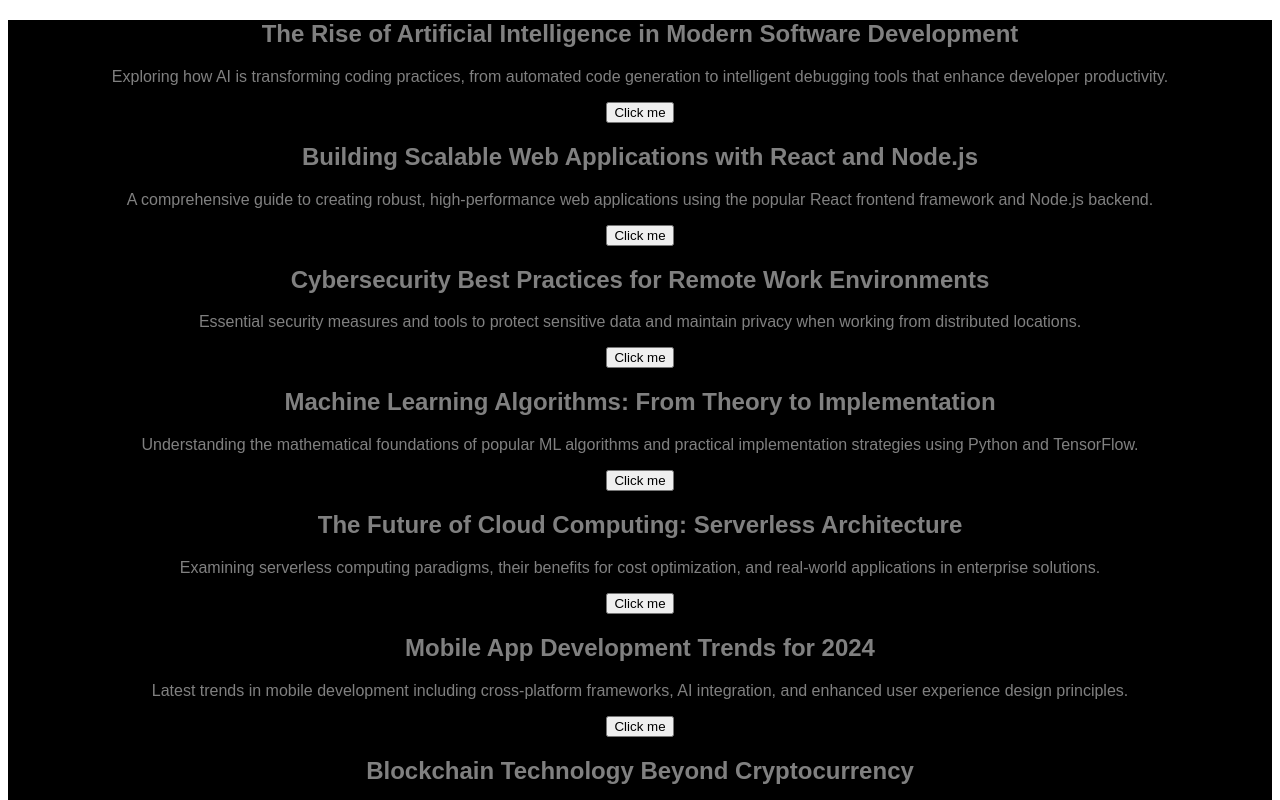
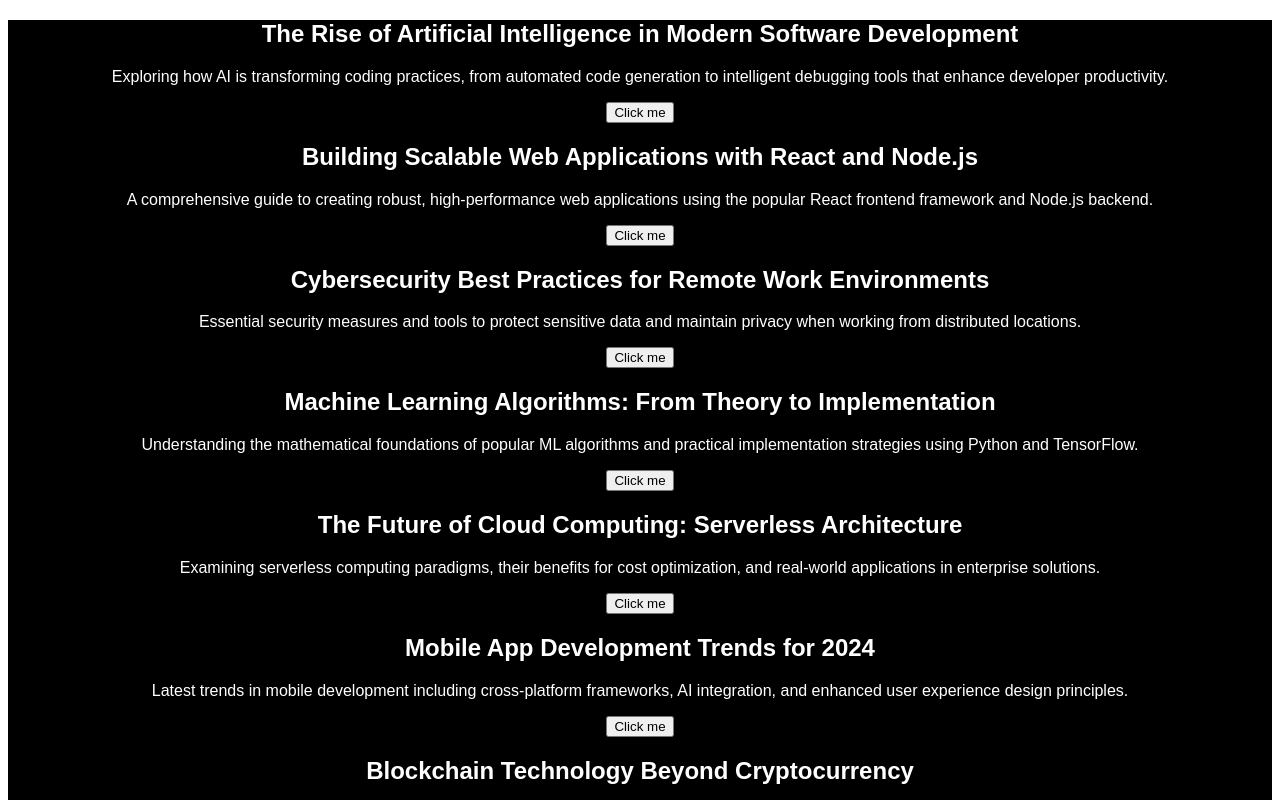
Before and after one commit to rmontero90/amigoscode-react, a React (Vite) app: page / in a window 1280 px wide. Shown: the top 800 px of the page. Built offline with nearby package versions, Linux system fonts and the light colour scheme.

Commit message:
Using CSS modules as JS objects for scoped components styles

```diff
--- /dev/null
+++ b/src/App.css
@@ -0,0 +1,15 @@
+.wrapper {
+    color: black;
+    font-family: sans-serif;
+    text-align: center;
+}
+
+.light-mode {
+    color: black;
+    background-color: white;
+}
+
+.dark-mode {
+    color: white;
+    background-color: black;
+}
--- a/src/App.jsx
+++ b/src/App.jsx
@@ -4,6 +4,8 @@ import Card from "./components/Card";
 import { techPosts } from "./tech-data";
 // import { lazy, Suspense } from "react";
 import { ErrorBoundary } from "react-error-boundary";
+// import './App.css';
+import styles from "./App.module.css";
 
 
 /* ** Suspense Case ***
@@ -55,10 +57,10 @@ const App = () => {
 
 const App = () => {
   const darkMode = true;
-  const styles = darkMode ? {color : 'white', backgroundColor: 'black'} : { color: 'black', backgroundColor: 'white'};
+  const darkModeClass = darkMode ? styles['dark-mode'] : styles['light-mode']
 
   return (
-      <div style={{ ...styles, color: 'gray', fontFamily: 'sans-serif', textAlign: 'center'}}>
+      <div className={` ${styles.wrapper} ${darkModeClass}`}>
       {
       techPosts.map((tech) => (
           <Card key={tech.id} video={tech} />
--- /dev/null
+++ b/src/App.module.css
@@ -0,0 +1,15 @@
+.wrapper {
+    color: black;
+    font-family: sans-serif;
+    text-align: center;
+}
+
+.light-mode {
+    color: black;
+    background-color: white;
+}
+
+.dark-mode {
+    color: white;
+    background-color: black;
+}
```
